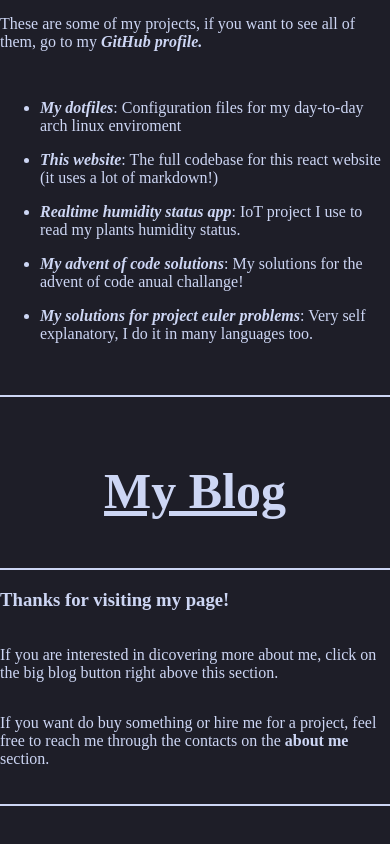
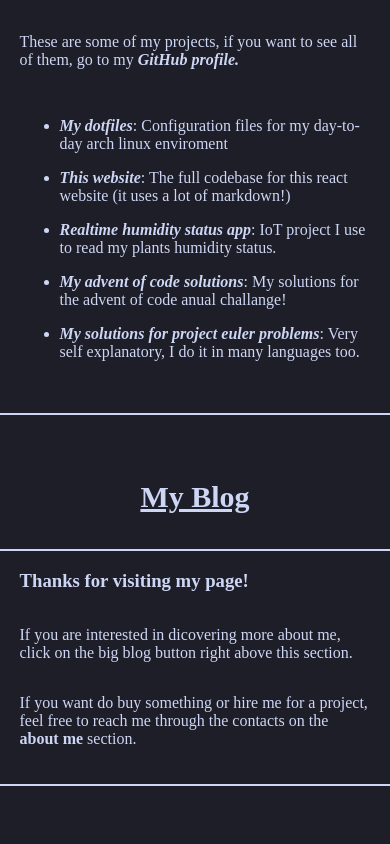
Before and after one commit to pchagas72/personal_website, a React (Vite) app: page / in a window 390 px wide. Shown: the part 1074-1918 px from the top of the page. Built offline with nearby package versions, Linux system fonts and the light colour scheme.

Commit message:
Made pages more mobile friendly

```diff
--- a/src/components/ContentMarkdown/CM.css
+++ b/src/components/ContentMarkdown/CM.css
@@ -28,6 +28,12 @@
   }
 
 .intro_text {
-    width: 100%;
+    width: 90%;
 }
 }
+
+@media (max-width: 450px) {
+.intro_text img{
+        width: 150px;
+    }
+}
--- a/src/routes/css/Blog.css
+++ b/src/routes/css/Blog.css
@@ -34,3 +34,15 @@ body {
     display: flex;
     flex-direction: row-reverse;
 }
+
+@media (max-width: 700px) {
+    .recent_post_h1 {
+        font-size: 30px;
+    }
+}
+
+@media (max-width: 700px) {
+    .older_posts_ul {
+        font-size: 18px;
+    }
+}
--- a/src/routes/css/Home.css
+++ b/src/routes/css/Home.css
@@ -33,3 +33,9 @@ body {
     font-size: 50px;
     text-decoration: underline;
 }
+
+@media (max-width: 700px) {
+    .blog_button {
+        font-size: 30px;
+    }
+}
```
